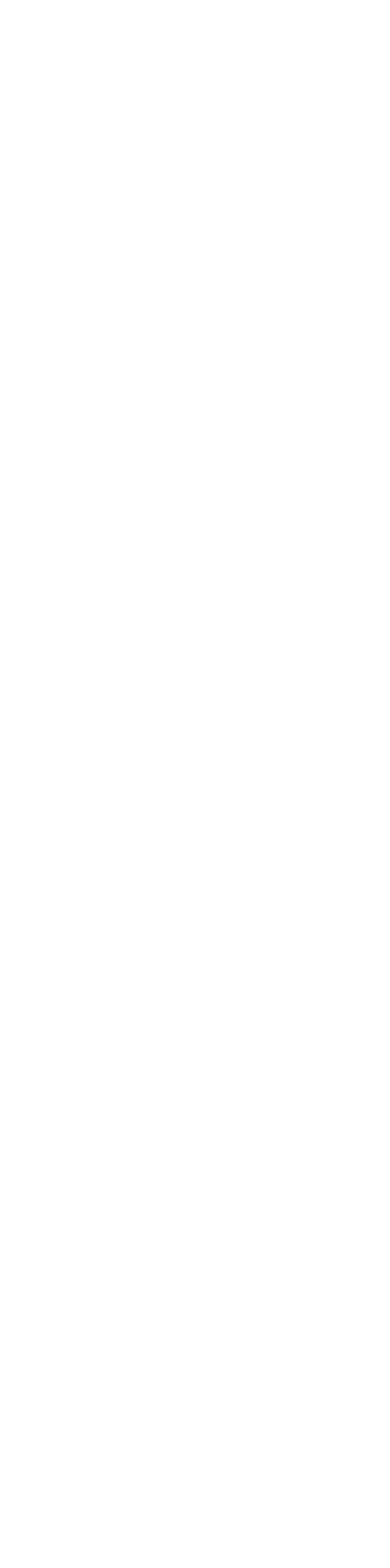
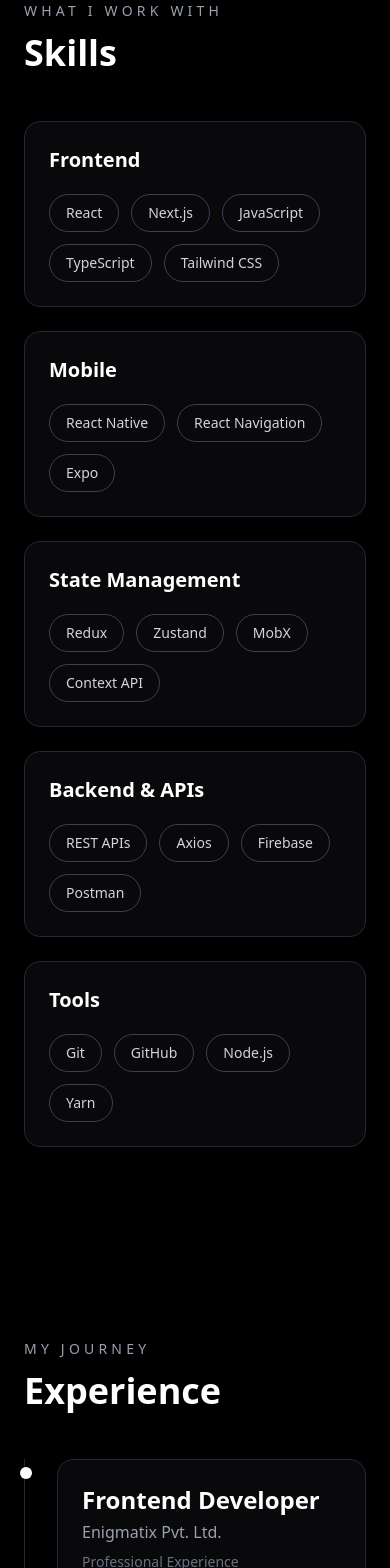
Before and after one commit to farina-riaz-fari/Portfolio, a Next.js app: page / in a window 390 px wide. Shown: the part 3280-4848 px from the top of the page. Before the commit the page ends 3185 px from the top, so only its background shows below. Built offline with nearby package versions, Linux system fonts and the light colour scheme.

Commit message:
Add Skills and Experience sections

```diff
--- a/app/page.tsx
+++ b/app/page.tsx
@@ -2,6 +2,8 @@
 import Hero from "@/components/Hero";
 import About from "@/components/About";
 import Projects from "@/components/Projects";
+import Skills from "@/components/Skills";
+import Experience from "@/components/Experience";
 
 export default function Home() {
   return (
@@ -10,6 +12,8 @@
       <Hero />
       <About />
       <Projects />
+      <Skills />
+      <Experience />
     </main>
   );
 }
--- /dev/null
+++ b/components/Experience/index.tsx
@@ -0,0 +1,69 @@
+const Experience = () => {
+  return (
+    <section
+      id="experience"
+      className="min-h-screen bg-black px-6 py-24 text-white"
+    >
+      <div className="mx-auto max-w-6xl">
+        <p className="mb-3 text-sm uppercase tracking-[0.3em] text-gray-400">
+          My Journey
+        </p>
+
+        <h2 className="mb-12 text-4xl font-bold md:text-5xl">
+          Experience
+        </h2>
+
+        <div className="relative border-l border-gray-800 pl-8">
+          <div className="relative">
+            <span className="absolute -left-[37px] top-2 h-3 w-3 rounded-full bg-white" />
+
+            <div className="rounded-2xl border border-gray-800 bg-zinc-950 p-6">
+              <div className="mb-4 flex flex-col justify-between gap-2 md:flex-row">
+                <div>
+                  <h3 className="text-2xl font-semibold">
+                    Frontend Developer
+                  </h3>
+                  <p className="mt-1 text-gray-400">
+                    Enigmatix Pvt. Ltd.
+                  </p>
+                </div>
+
+                <span className="text-sm text-gray-500">
+                  Professional Experience
+                </span>
+              </div>
+
+              <p className="leading-7 text-gray-400">
+                Worked on modern web and mobile applications using React,
+                React Native, TypeScript, JavaScript, and related frontend
+                technologies. Built reusable components, integrated REST APIs,
+                worked with state management solutions, and collaborated with
+                development teams to deliver scalable user interfaces.
+              </p>
+
+              <div className="mt-6 flex flex-wrap gap-3">
+                {[
+                  "React",
+                  "React Native",
+                  "TypeScript",
+                  "JavaScript",
+                  "Tailwind CSS",
+                  "REST APIs",
+                ].map((skill) => (
+                  <span
+                    key={skill}
+                    className="rounded-full border border-gray-700 px-4 py-2 text-sm text-gray-300"
+                  >
+                    {skill}
+                  </span>
+                ))}
+              </div>
+            </div>
+          </div>
+        </div>
+      </div>
+    </section>
+  );
+};
+
+export default Experience;
--- a/components/Navbar/index.tsx
+++ b/components/Navbar/index.tsx
@@ -16,6 +16,12 @@
           <a href="#projects" className="text-gray-300 hover:text-white transition">
             Projects
           </a>
+          <a href="#skills" className="text-gray-300 hover:text-white transition">
+            Skills
+          </a>
+          <a href="#experience" className="text-gray-300 hover:text-white transition">
+            Experience
+          </a>
           <a href="#contact" className="text-gray-300 hover:text-white transition">
             Contact
           </a>
--- /dev/null
+++ b/components/Skills/index.tsx
@@ -0,0 +1,67 @@
+const Skills = () => {
+  const skillGroups = [
+    {
+      title: "Frontend",
+      skills: ["React", "Next.js", "JavaScript", "TypeScript", "Tailwind CSS"],
+    },
+    {
+      title: "Mobile",
+      skills: ["React Native", "React Navigation", "Expo"],
+    },
+    {
+      title: "State Management",
+      skills: ["Redux", "Zustand", "MobX", "Context API"],
+    },
+    {
+      title: "Backend & APIs",
+      skills: ["REST APIs", "Axios", "Firebase", "Postman"],
+    },
+    {
+      title: "Tools",
+      skills: ["Git", "GitHub", "Node.js", "Yarn"],
+    },
+  ];
+
+  return (
+    <section
+      id="skills"
+      className="min-h-screen bg-black px-6 py-24 text-white"
+    >
+      <div className="mx-auto max-w-6xl">
+        <p className="mb-3 text-sm uppercase tracking-[0.3em] text-gray-400">
+          What I Work With
+        </p>
+
+        <h2 className="mb-12 text-4xl font-bold md:text-5xl">
+          Skills
+        </h2>
+
+        <div className="grid gap-6 md:grid-cols-2 lg:grid-cols-3">
+          {skillGroups.map((group) => (
+            <div
+              key={group.title}
+              className="rounded-2xl border border-gray-800 bg-zinc-950 p-6 transition duration-300 hover:-translate-y-1 hover:border-gray-600"
+            >
+              <h3 className="mb-5 text-xl font-semibold">
+                {group.title}
+              </h3>
+
+              <div className="flex flex-wrap gap-3">
+                {group.skills.map((skill) => (
+                  <span
+                    key={skill}
+                    className="rounded-full border border-gray-700 px-4 py-2 text-sm text-gray-300"
+                  >
+                    {skill}
+                  </span>
+                ))}
+              </div>
+            </div>
+          ))}
+        </div>
+      </div>
+    </section>
+  );
+};
+
+export default Skills;
```
